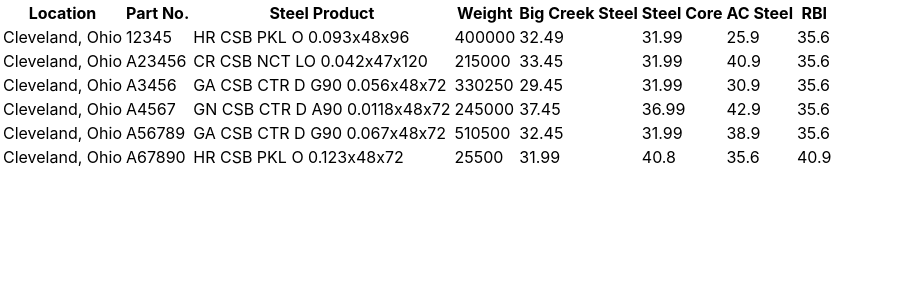
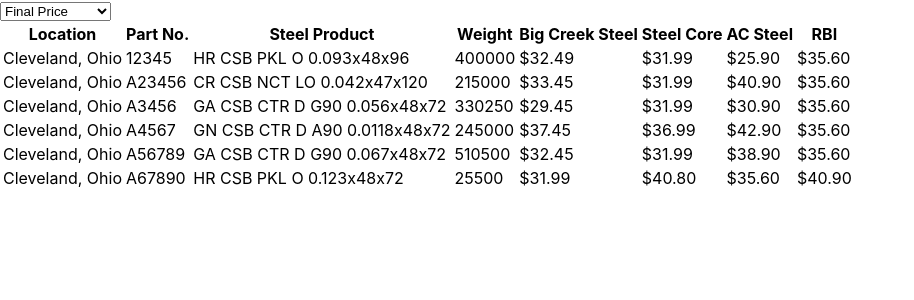
Before and after one commit to jpnance/felux-project, a React (Create React App) app: page / in a window 1280 px wide. Shown: the top 300 px of the page, without its empty margins (0-914 px from the left). Built offline with nearby package versions, Linux system fonts and the light colour scheme.

Commit message:
The drop-down menu works now.

```diff
--- /dev/null
+++ b/src/PricingFieldSelector.tsx
@@ -0,0 +1,17 @@
+import { FC } from 'react';
+
+export interface PricingFieldSelectorProps {
+	handlePricingFieldSelection: (value: string) => void;
+};
+
+const PricingFieldSelector: FC<PricingFieldSelectorProps> = ({ handlePricingFieldSelection }) => {
+	return (
+		<select onChange={(event) => handlePricingFieldSelection(event.currentTarget.value)}>
+			<option value="FinalPrice">Final Price</option>
+			<option value="PackagingFee">Packaging Fee</option>
+			<option value="FreightFee">Freight Fee</option>
+		</select>
+	);
+};
+
+export default PricingFieldSelector;
--- a/src/QuoteAnalyzer.tsx
+++ b/src/QuoteAnalyzer.tsx
@@ -1,4 +1,8 @@
 import partQuotes from './datasample.json';
+
+import { useState } from 'react';
+
+import PricingFieldSelector from './PricingFieldSelector';
 import QuoteTable from './QuoteTable';
 
 export interface QuoteItem {
@@ -17,6 +21,12 @@ export interface PartQuoteItem {
 };
 
 const QuoteAnalyzer = () => {
+	const [pricingFieldSelection, setPricingFieldSelection] = useState('FinalPrice');
+
+	let handlePricingFieldSelection = (value: string) => {
+		setPricingFieldSelection(value);
+	};
+
 	let companyColumns: string[] = [];
 
 	partQuotes.forEach((quoteItem) => {
@@ -28,7 +38,10 @@ const QuoteAnalyzer = () => {
 	});
 
 	return (
-		<QuoteTable partQuotes={partQuotes} companyColumns={companyColumns} />
+		<div>
+			<PricingFieldSelector handlePricingFieldSelection={handlePricingFieldSelection} />
+			<QuoteTable partQuotes={partQuotes} companyColumns={companyColumns} pricingFieldSelection={pricingFieldSelection} />
+		</div>
 	);
 };
 
--- a/src/QuoteTable.tsx
+++ b/src/QuoteTable.tsx
@@ -1,12 +1,13 @@
 import { FC } from 'react';
-import { PartQuoteItem } from './QuoteAnalyzer';
+import { PartQuoteItem, QuoteItem } from './QuoteAnalyzer';
 
 export interface QuoteTableProps {
 	partQuotes: PartQuoteItem[];
 	companyColumns: string[];
+	pricingFieldSelection: string;
 };
 
-const QuoteTable: FC<QuoteTableProps> = ({ partQuotes, companyColumns }) => {
+const QuoteTable: FC<QuoteTableProps> = ({ partQuotes, companyColumns, pricingFieldSelection }) => {
 	return (
 		<table>
 			<thead>
@@ -15,7 +16,7 @@ const QuoteTable: FC<QuoteTableProps> = ({ partQuotes, companyColumns }) => {
 					<th>Part No.</th>
 					<th>Steel Product</th>
 					<th>Weight</th>
-					{companyColumns.map((companyColumn) => <th>{companyColumn}</th>)}
+					{companyColumns.map((companyColumn, i) => <th key={`quote-table-company-column-header-${i}`}>{companyColumn}</th>)}
 				</tr>
 			</thead>
 			<tbody>
@@ -25,7 +26,17 @@ const QuoteTable: FC<QuoteTableProps> = ({ partQuotes, companyColumns }) => {
 						<td>{partQuote.PartNo}</td>
 						<td>{partQuote.Product}</td>
 						<td>{partQuote.Weight}</td>
-						{companyColumns.map((companyColumn) => <td>{partQuote.Quotes.find((partQuote) => partQuote.Company === companyColumn)?.FinalPrice || ''}</td>)}
+						{companyColumns.map((companyColumn, i) => {
+							let quote = partQuote.Quotes.find((partQuoteQuote) => partQuoteQuote.Company === companyColumn);
+
+							let quoteText = '';
+
+							if (quote) {
+								quoteText = `$${(quote[pricingFieldSelection as keyof QuoteItem] as number).toFixed(2)}`;
+							}
+
+							return <td key={`quote-table-company-column-${i}`}>{quoteText}</td>
+						})}
 					</tr>
 				))}
 			</tbody>
```
Also changed, not shown: src/datasample.json (line endings or trailing spaces).
